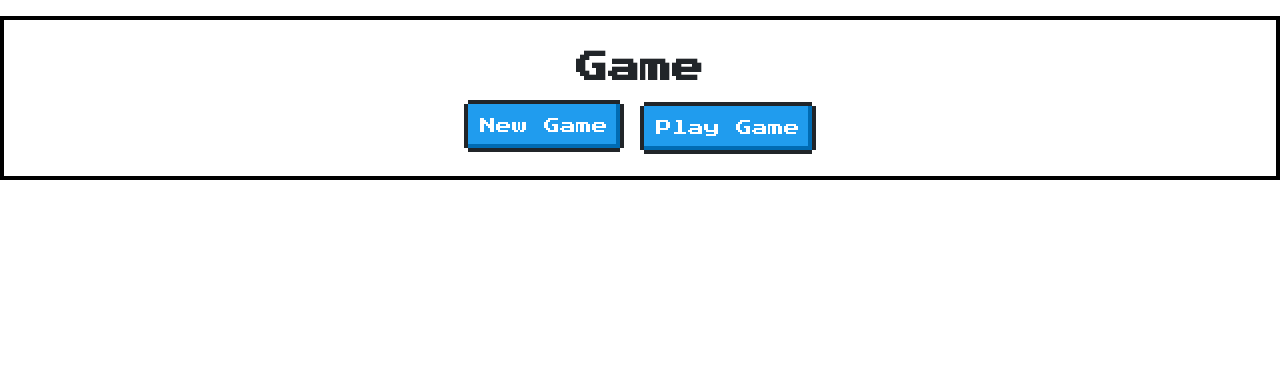
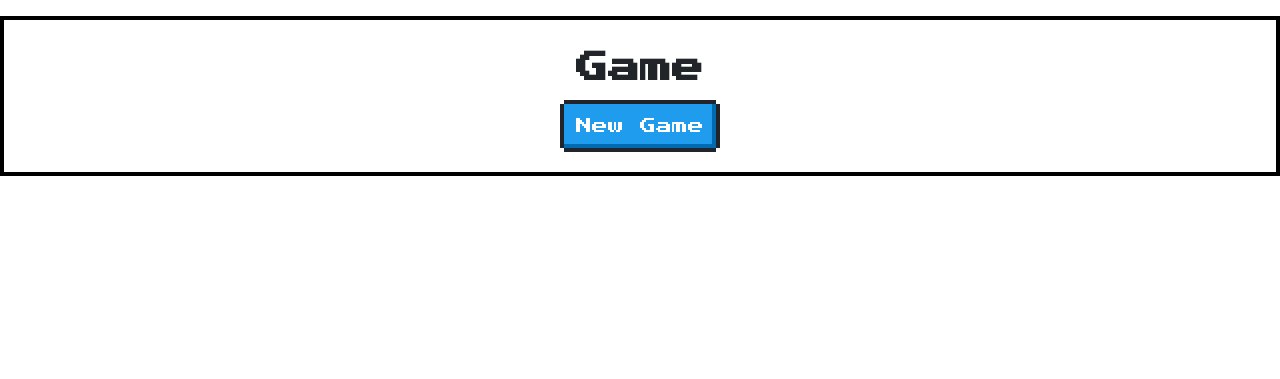
Before and after one commit to BuzzardM/MasterMind, a Flask app: page /games/ in a window 1280 px wide. Shown: the part 52-431 px from the top of the page. Run offline with Flask 2, Linux system fonts and the light colour scheme; the visitor is signed in with stand-in values (Sample User, id 1).

Commit message:
minor fix

```diff
--- a/blueprints/game.py
+++ b/blueprints/game.py
@@ -56,7 +56,7 @@ def get_game(game_id: int):
     if request.method == 'GET':
         playable_game = Game.query.filter_by(id=game_id).first()
 
-        if playable_game is None:
+        if playable_game is None or current_user.id is not playable_game.player_id:
             return redirect(url_for('game.index'))
 
         return render_template('game/play_game.html')
--- a/templates/game/game.html
+++ b/templates/game/game.html
@@ -2,5 +2,6 @@
 {% block title %}Game{% endblock %}
 {% block content %}
     <a id="game_btn" class="nes-btn is-primary" href="{{ url_for('game.new') }}">New Game</a>
-    <a class="nes-btn is-primary" href="{{ url_for('game.get_game') }}">Play Game</a>
+    {# TODO: MAKE LIST OF GAMES OF CURRENT USER #}
+{#    <a class="nes-btn is-primary" href="{{ url_for('game.get_game') }}">Play Game</a>#}
 {% endblock %}
--- a/templates/game/play_game.html
+++ b/templates/game/play_game.html
@@ -29,6 +29,7 @@
                         </div>
                     </section>
                 </section>
+            </section>
         </div>
     </div>
     <div class="nes-container">
```
Lines whose indentation alone changed are shown as unchanged.
